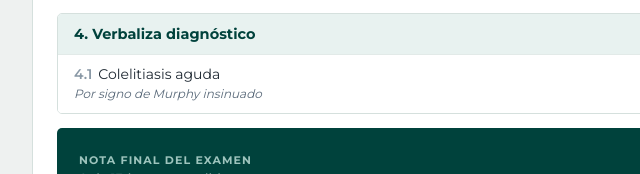
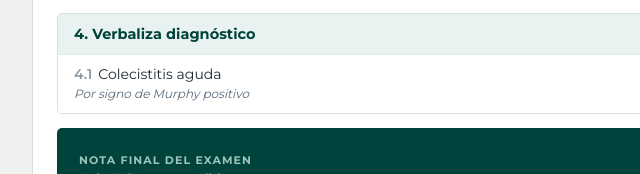
Before and after one commit to juanserna88/ECOE-2026-2-Rubrica-Semiologia-Abdomen, a plain HTML site: page index.html in a window 1280 px wide. Shown: the part 1186-1360 px from the top of the page, 108-748 px from the left. Drawn offline with Linux system fonts and the light colour scheme.

Commit message:
Add files via upload

```diff
--- a/index.html
+++ b/index.html
@@ -128,7 +128,7 @@
       'Busca signo de Murphy'
     ]},
     {titulo:'4. Verbaliza diagnóstico', items:[
-      {t:'Colelitiasis aguda', nota:'Por signo de Murphy insinuado'}
+      {t:'Colecistitis aguda', nota:'Por signo de Murphy positivo'}
     ]}
   ];
   function txt(it){ return typeof it==='string'?it:it.t; }
```
